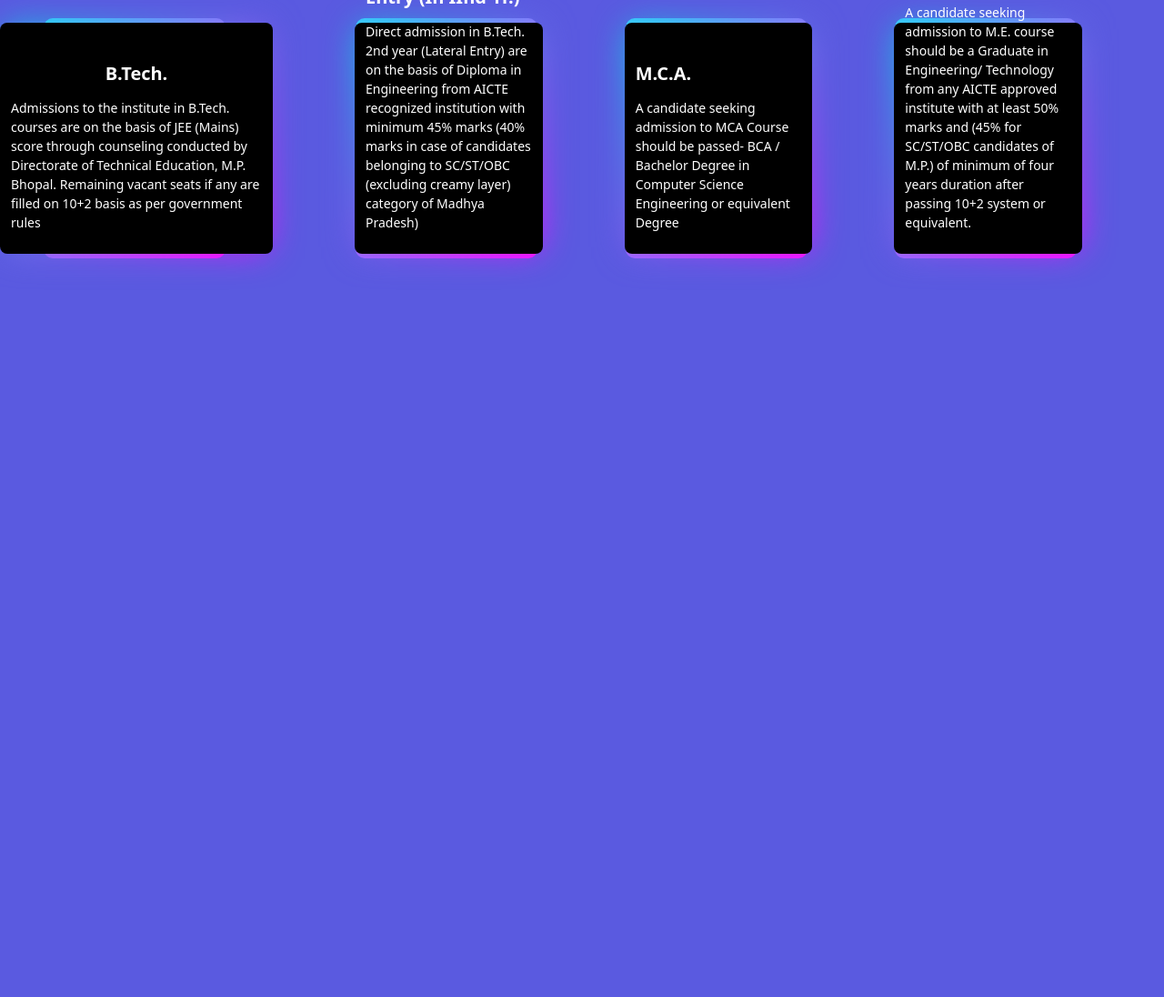
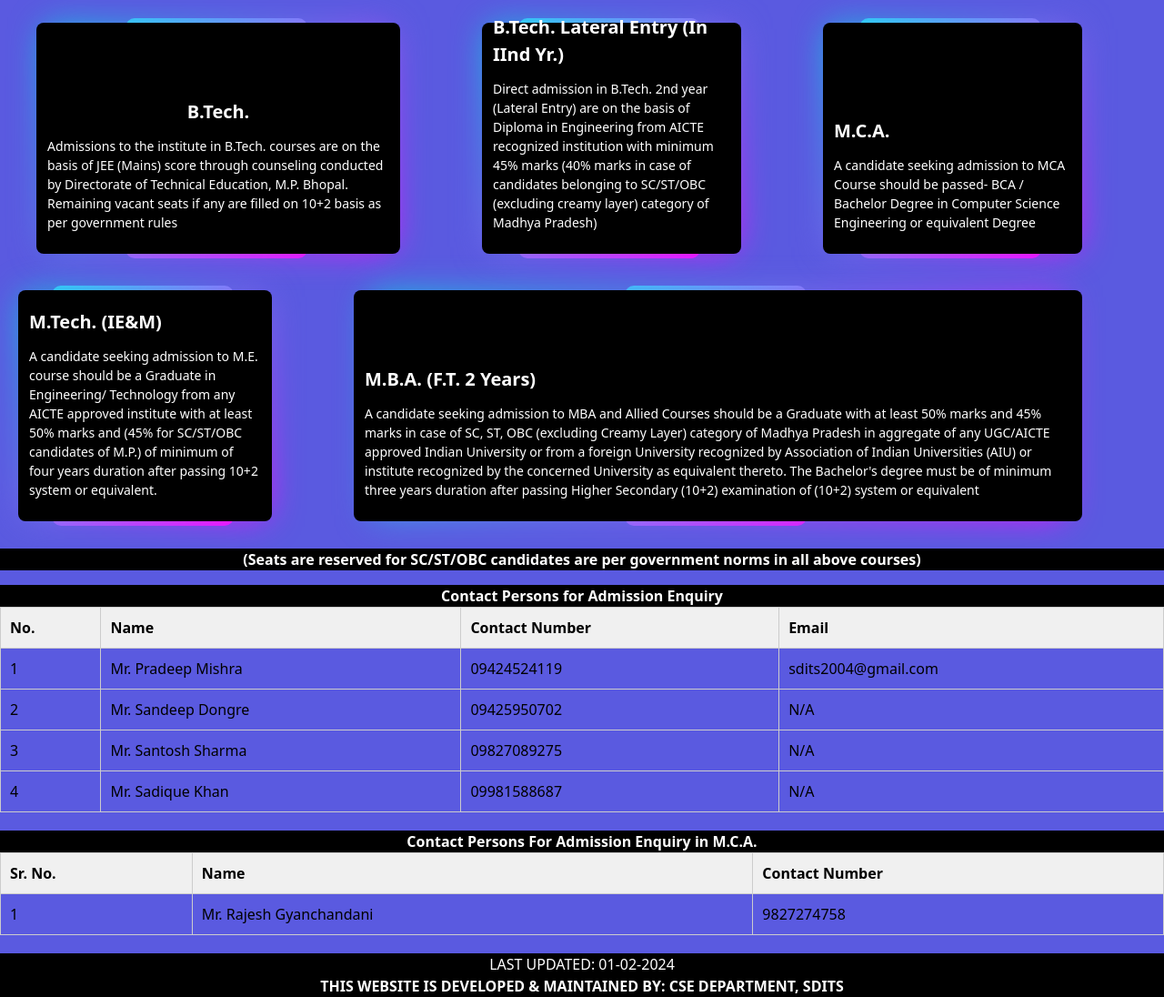
Before and after one commit to rajatjagtap2004/student-login, a website: page index.html in a window 1280 px wide. Shown: the part 49-1145 px from the top of the page at 91% size. Before the commit the page ends 800 px from the top, so only its background shows below. Drawn offline with nearby package versions, Linux system fonts and the light colour scheme.

Commit message:
Add files via upload

```diff
--- a/index.html
+++ b/index.html
@@ -10,11 +10,11 @@
 </head>
 
 <body>
-    <h1 class="text-center bg-black text-white">All the admissions are strictly as per government rules & regulationsn
+    <h1 class="text-center bg-black text-white font-bold">All the admissions are strictly as per government rules & regulationsn
     </h1>
     <div class="flex">
         <div>
-            <div class="card">
+            <div class="card ml-10">
                 <p class="heading text-center">
                     B.Tech.
                 </p>
@@ -50,6 +50,8 @@
             <p>
           </p>
         </div>
+    </div>
+    <div  class="flex justify-around mt-10 ml-5">
         <div class="card">
             <p class="heading">
                 M.Tech. (IE&M)
@@ -58,8 +60,89 @@
                 A candidate seeking admission to M.E. course should be a Graduate in Engineering/ Technology from any AICTE approved institute with at least 50% marks and (45% for SC/ST/OBC candidates of M.P.) of minimum of four years duration after passing 10+2 system or equivalent.
             </p>
             <p>
+          </p>
+        </div>
+
+        <div  class="card w-fit">
+            <p class="heading">
+                M.B.A. (F.T. 2 Years)
+            </p>
+            <p>
+                A candidate seeking admission to MBA and Allied Courses should be a Graduate with at least 50% marks and 45% marks in case of SC, ST, OBC (excluding Creamy Layer) category of Madhya Pradesh in aggregate of any UGC/AICTE approved Indian University or from a foreign University recognized by Association of Indian Universities (AIU) or institute recognized by the concerned University as equivalent thereto. The Bachelor's degree must be of minimum three years duration after passing Higher Secondary (10+2) examination of (10+2) system or equivalent
+            </p>
+            <p>
           </p></div>
-    </div>
+     </div>
+     <p class="bg-black text-center text-white mt-20 font-bold">(Seats are reserved for SC/ST/OBC candidates are per government norms in all above courses)</p>
+
+
+
+    <h2 class="text-center bg-black text-white mt-4 font-bold">Contact Persons for Admission Enquiry</h2>
+    <table>
+        <thead>
+            <tr>
+                <th>No.</th>
+                <th>Name</th>
+                <th>Contact Number</th>
+                <th>Email</th>
+            </tr>
+        </thead>
+        <tbody>
+            <tr>
+                <td>1</td>
+                <td>Mr. Pradeep Mishra</td>
+                <td>09424524119</td>
+                <td><a href="mailto:sdits2004@gmail.com">sdits2004@gmail.com</a></td>
+            </tr>
+            <tr>
+                <td>2</td>
+                <td>Mr. Sandeep Dongre</td>
+                <td>09425950702</td>
+                <td>N/A</td>
+            </tr>
+            <tr>
+                <td>3</td>
+                <td>Mr. Santosh Sharma</td>
+                <td>09827089275</td>
+                <td>N/A</td>
+            </tr>
+            <tr>
+                <td>4</td>
+                <td>Mr. Sadique Khan</td>
+                <td>09981588687</td>
+                <td>N/A</td>
+            </tr>
+        </tbody>
+    </table>
+
+      <table border="1">
+        <p class="bg-black text-center text-white font-bold">
+            Contact Persons For Admission Enquiry in M.C.A.</p>
+        <tr>
+          <th>Sr. No.</th>
+          <th>Name</th>
+          <th>Contact Number</th>
+        </tr>
+        <tr>
+          <td>1</td>
+          <td>Mr. Rajesh Gyanchandani</td>
+          <td>9827274758</td>
+        </tr>
+      </table>
+
+
+
+          <div class="content ">
+              <!-- Your website content here -->
+          </div>
+
+          <footer class="bg-black text-white">
+              <div class="footer-content">
+                  <p class="last-updated text-center ">LAST UPDATED: 01-02-2024</p>
+                  <p class="footer-info text-center font-bold">THIS WEBSITE IS DEVELOPED & MAINTAINED BY: CSE DEPARTMENT, SDITS</p>
+              </div>
+          </footer>
+
 
 </body>
 
--- a/style.css
+++ b/style.css
@@ -4,7 +4,7 @@
   .card {
     position: relative;
     top: 50px;
-    width: 300px;
+    width: 400px;
     height: 254px;
     background-color: #000;
     display: flex;
@@ -66,3 +66,25 @@
   .card:hover::before {
     transform: rotate(-90deg) scaleX(1.34) scaleY(0.77);
   }
+  * {
+    margin: 0;
+    padding: 0;
+    box-sizing: border-box;
+}
+
+/* Optional: Styling for the table */
+table {
+    width: 100%;
+    border-collapse: collapse;
+    margin-bottom: 20px;
+}
+
+th, td {
+    padding: 10px;
+    text-align: left;
+    border: 1px solid #ccc;
+}
+
+th {
+    background-color: #f0f0f0;
+}
```
